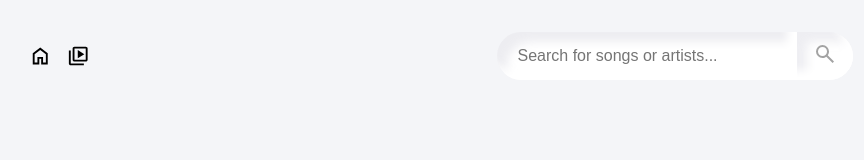
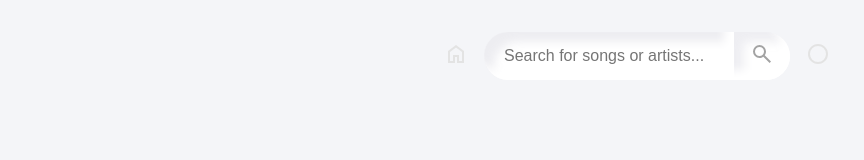
Before and after one commit to newcoder024/MusicWebApp, a plain HTML site: page index.html in a window 1280 px wide. Shown: the whole page, without its empty margins (3-867 px from the left). Drawn offline with Linux system fonts and the light colour scheme.

Commit message:
added code for home page
I wanted to add something but in the end deleted a lot of it cuz i wasn't happy with the results and wanted to try again..

```diff
--- a/index.html
+++ b/index.html
@@ -7,14 +7,25 @@
     <title>Quicktunes</title>
 </head>
 <body>
-    <header>
-        <svg xmlns="http://www.w3.org/2000/svg" height="30px" viewBox="0 -960 960 960" width="24px" fill="#00000" class="home-icon"><path d="M240-200h120v-240h240v240h120v-360L480-740 240-560v360Zm-80 80v-480l320-240 320 240v480H520v-240h-80v240H160Zm320-350Z"/></svg>
-        <svg xmlns="http://www.w3.org/2000/svg" height="24px" viewBox="0 -960 960 960" width="24px" fill="#00000" class="playlist-icon"><path d="m460-380 280-180-280-180v360ZM320-240q-33 0-56.5-23.5T240-320v-480q0-33 23.5-56.5T320-880h480q33 0 56.5 23.5T880-800v480q0 33-23.5 56.5T800-240H320Zm0-80h480v-480H320v480ZM160-80q-33 0-56.5-23.5T80-160v-560h80v560h560v80H160Zm160-720v480-480Z"/></svg>
-        <div class="search-bar">
-            <input type="text" id="searchInput" placeholder="Search for songs or artists..." />
-            <button onclick="searchMusic()" class="search-icon-btn"><svg xmlns="http://www.w3.org/2000/svg" height="24px" viewBox="0 -960 960 960" width="24px" fill="#a3a3a3"><path d="M784-120 532-372q-30 24-69 38t-83 14q-109 0-184.5-75.5T120-580q0-109 75.5-184.5T380-840q109 0 184.5 75.5T640-580q0 44-14 83t-38 69l252 252-56 56ZM380-400q75 0 127.5-52.5T560-580q0-75-52.5-127.5T380-760q-75 0-127.5 52.5T200-580q0 75 52.5 127.5T380-400Z"/></svg></button>
-        </div>
-    </header>
+    <nav>
+        <ul>
+            <li><a href="#Home"><svg xmlns="http://www.w3.org/2000/svg" height="30px" viewBox="0 -960 960 960" width="24px" fill="#e3e3e3" class="home-icon"><path d="M240-200h120v-240h240v240h120v-360L480-740 240-560v360Zm-80 80v-480l320-240 320 240v480H520v-240h-80v240H160Zm320-350Z"/></svg></a></li>
+        <!-- <li><a href="#playlist"><svg xmlns="http://www.w3.org/2000/svg" height="24px" viewBox="0 -960 960 960" width="24px" fill="#00000" class="playlist-icon"><path d="m460-380 280-180-280-180v360ZM320-240q-33 0-56.5-23.5T240-320v-480q0-33 23.5-56.5T320-880h480q33 0 56.5 23.5T880-800v480q0 33-23.5 56.5T800-240H320Zm0-80h480v-480H320v480ZM160-80q-33 0-56.5-23.5T80-160v-560h80v560h560v80H160Zm160-720v480-480Z"/></svg></a></li> -->
+            <li><a href="#search">
+                <div class="search-bar">
+                <input type="text" id="searchInput" placeholder="Search for songs or artists..." />
+                <button onclick="searchMusic()" class="search-icon-btn"><svg xmlns="http://www.w3.org/2000/svg" height="24px" viewBox="0 -960 960 960" width="24px" fill="#a3a3a3"><path d="M784-120 532-372q-30 24-69 38t-83 14q-109 0-184.5-75.5T120-580q0-109 75.5-184.5T380-840q109 0 184.5 75.5T640-580q0 44-14 83t-38 69l252 252-56 56ZM380-400q75 0 127.5-52.5T560-580q0-75-52.5-127.5T380-760q-75 0-127.5 52.5T200-580q0 75 52.5 127.5T380-400Z"/></svg></button>
+            </div>
+        </a></li>
+        <li><svg xmlns="http://www.w3.org/2000/svg" height="24px" viewBox="0 -960 960 960" width="24px" fill="#e3e3e3"><path d="M480-80q-83 0-156-31.5T197-197q-54-54-85.5-127T80-480q0-83 31.5-156T197-763q54-54 127-85.5T480-880q83 0 156 31.5T763-763q54 54 85.5 127T880-480q0 83-31.5 156T763-197q-54 54-127 85.5T480-80Zm0-80q134 0 227-93t93-227q0-134-93-227t-227-93q-134 0-227 93t-93 227q0 134 93 227t227 93Z"/></svg></li>
+        </ul>
+    </nav>
+
+    <section id="Home">
+        <article class="slide-show">
+        </article>
+    </section>
+
   <div id="loading"></div>
   <div id="results"></div>
 
--- a/style.css
+++ b/style.css
@@ -17,7 +17,7 @@ h1 {
     margin-bottom: 1rem;
 }
 
-header{
+nav{
     display: flex;
     justify-content: center;
     align-items: center;
@@ -26,19 +26,30 @@ header{
     gap: 1rem;
 }
 
+nav ul{
+    list-style-type: none;
+    margin: 0;
+    padding: 0;
+    display: flex;
+    justify-content: center;
+    align-items: center;
+    gap: 1rem;
+}
+
+nav ul li a{
+    text-decoration: none;
+}
+
 .search-bar{
     width: 100%;
-    position: relative;
     display: flex;
     justify-content: center;
-    flex-direction: row;
 }
 
 #searchInput{
     padding: 0.6rem;
     padding-left: 20px;
     background: #ffffff;
-    border-radius: 50%;
     box-shadow:
     inset -10px -10px 10px rgb(255, 255, 255),
     inset 10px 10px 10px rgba(174, 174, 192, 0.229);
@@ -49,6 +60,8 @@ header{
     outline: none;
     width: 60%;
     max-width: 300px;
+    min-width: 250px;
+    backdrop-filter: blur(5px);
 }
 
 button{
```
Also changed, not shown: app.js (+26 -0 lines).
